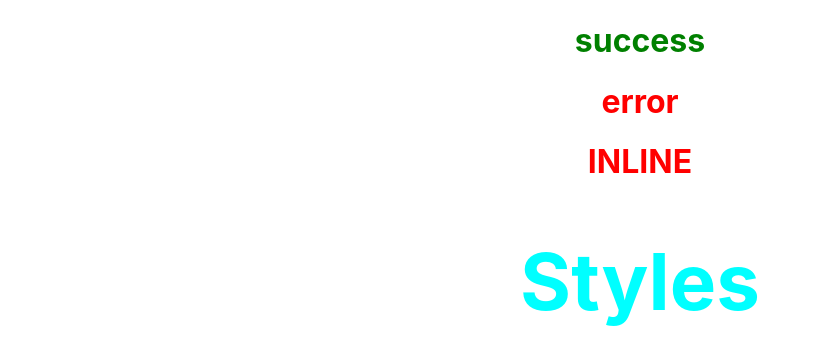
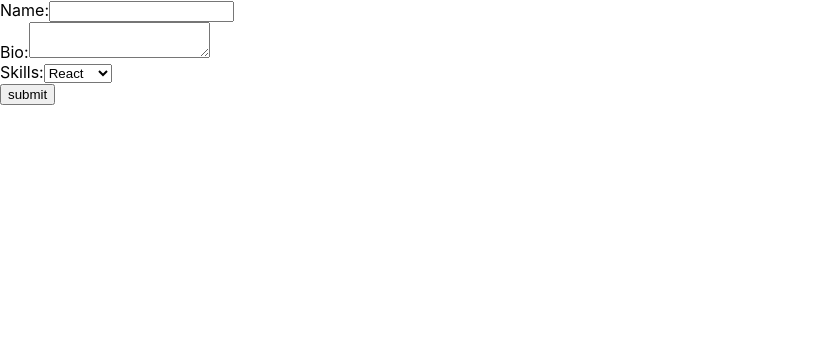
Before and after one commit to HariO7/react-codeevolution, a React (Create React App) app: page / in a window 1280 px wide. Shown: the top 364 px of the page, without its empty margins (0-820 px from the left). Built offline with nearby package versions, Linux system fonts and the light colour scheme.

Commit message:
form control

```diff
--- a/src/App.js
+++ b/src/App.js
@@ -1,14 +1,11 @@
 import './App.css';
-import Styles from './Components/Styles';
-import style from './Components/style.module.css'
-import './Components/style.css'
+import Form from './Components/Form';
+
+
 function App() {
   return (
     <div>
-      <h1 className={style.success}>success</h1>
-      <h1 className='error'>error</h1>
-      <Styles />
-      <h1></h1>
+      <Form />
     </div>
   );
 }
--- /dev/null
+++ b/src/Components/Form.js
@@ -0,0 +1,64 @@
+import React, { Component } from 'react'
+
+export class Form extends Component {
+    constructor(props) {
+      super(props)
+
+      this.state = {
+         Name: '',
+         Bio: '',
+         Skill: 'react'
+      }
+    }
+
+     handleName = e =>{
+        this.setState({
+            Name: e.target.value
+        })
+    }
+
+    handleBio = e =>{
+        this.setState({
+            Bio: e.target.value
+        })
+    }
+
+    handleSelect = e => {
+        this.setState({
+            Skill: e.target.value
+        })
+    }
+
+    handleSubmit = e =>{
+        e.preventDefault()
+        alert(`${this.state.Name} ${this.state.Bio} ${this.state.Skill}`)
+    }
+
+
+
+  render() {
+    return (
+        <form>
+        <div>
+            <label>Name:</label>
+            <input type='text' onChange={this.handleName} />
+        </div>
+        <div>
+            <label>Bio:</label>
+            <textarea onChange={this.handleBio}></textarea>
+        </div>
+        <div>
+            <label>Skills:</label>
+            <select value={this.state.Skill} onChange={this.handleSelect}>
+                <option value='react'>React</option>
+                <option value='vue'>Vue</option>
+                <option value='angular'>Angular</option>
+            </select>
+        </div>
+        <button onClick={this.handleSubmit}>submit</button>
+      </form>
+    )
+  }
+}
+
+export default Form
```
